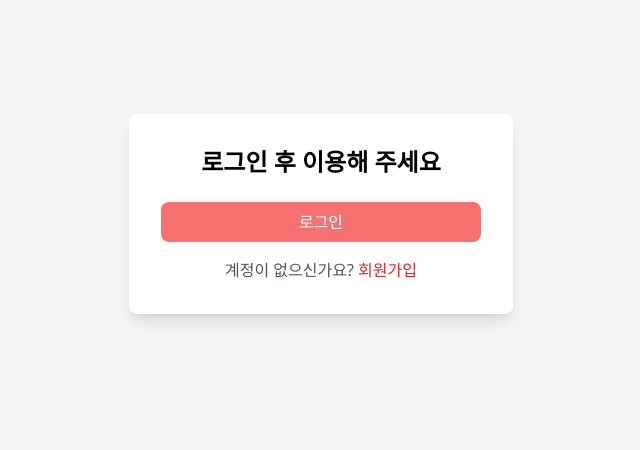
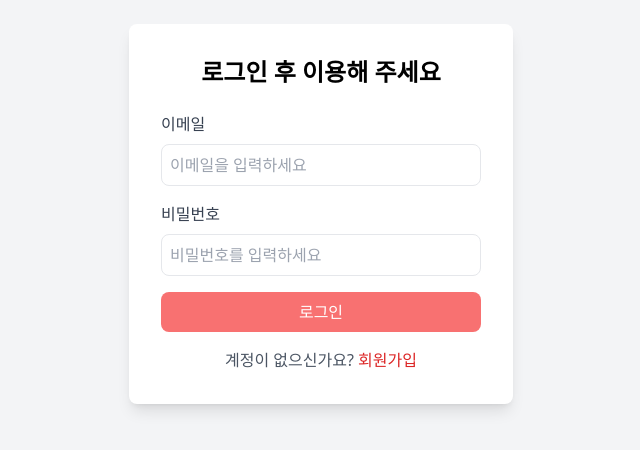
Before and after one commit to wjsehdud777/MBTI-test-assignment, a React (Vite) app: page /login in a window 1280 px wide. Shown: the part 186-636 px from the top of the page, without its empty margins (319-959 px from the left). Built offline with nearby package versions, Linux system fonts and the light colour scheme.

Commit message:
Project: 로그인 페이지에 이메일 및 비밀번호 입력 필드 추가, 에러 메시지 처리 기능 구현

```diff
--- a/src/pages/Login.jsx
+++ b/src/pages/Login.jsx
@@ -1,17 +1,72 @@
-import { Link } from "react-router-dom";
+import { useState } from "react";
+import { Link, useNavigate } from "react-router-dom";
 
 const Login = () => {
+  const [email, setEmail] = useState("");
+  const [password, setPassword] = useState("");
+  const [errorMessage, setErrorMessage] = useState("");
+  const navigate = useNavigate();
+
+  const handleSubmit = async (e) => {
+    e.preventDefault();
+
+    if (!email || !password) {
+      setErrorMessage("이메일과 비밀번호를 입력해 주세요.");
+      return;
+    }
+
+    try {
+      navigate("/");
+    } catch (error) {
+      setErrorMessage("로그인 실패. 다시 시도해 주세요.");
+    }
+  };
+
   return (
     <div className="flex justify-center items-center min-h-screen bg-gray-100">
       <div className="bg-white p-8 rounded-lg shadow-lg w-96">
         <h2 className="text-2xl font-bold text-center mb-6">
           로그인 후 이용해 주세요
         </h2>
-        <div className="mb-4">
-          <button className="w-full bg-red-400 text-white py-2 rounded-lg hover:bg-red-600 cursor-pointer">
-            로그인
-          </button>
-        </div>
+        <form onSubmit={handleSubmit}>
+          <div className="mb-4">
+            <label htmlFor="email" className="block text-gray-700 mb-2">
+              이메일
+            </label>
+            <input
+              type="email"
+              id="email"
+              className="w-full p-2 border rounded-lg"
+              placeholder="이메일을 입력하세요"
+              value={email}
+              onChange={(e) => setEmail(e.target.value)}
+            />
+          </div>
+          <div className="mb-4">
+            <label htmlFor="password" className="block text-gray-700 mb-2">
+              비밀번호
+            </label>
+            <input
+              type="password"
+              id="password"
+              className="w-full p-2 border rounded-lg"
+              placeholder="비밀번호를 입력하세요"
+              value={password}
+              onChange={(e) => setPassword(e.target.value)}
+            />
+          </div>
+          {errorMessage && (
+            <p className="text-red-600 text-center mb-4">{errorMessage}</p>
+          )}
+          <div className="mb-4">
+            <button
+              type="submit"
+              className="w-full bg-red-400 text-white py-2 rounded-lg hover:bg-red-600 cursor-pointer"
+            >
+              로그인
+            </button>
+          </div>
+        </form>
         <div className="text-center mt-4">
           <p className="text-gray-600">
             계정이 없으신가요?{" "}
```
